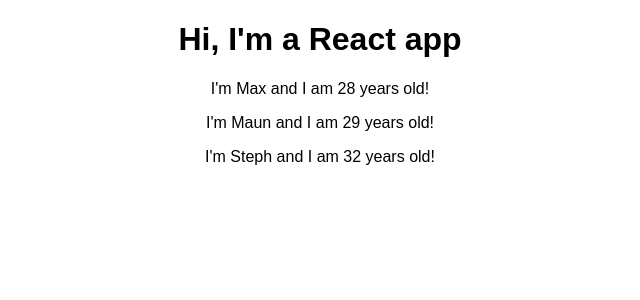
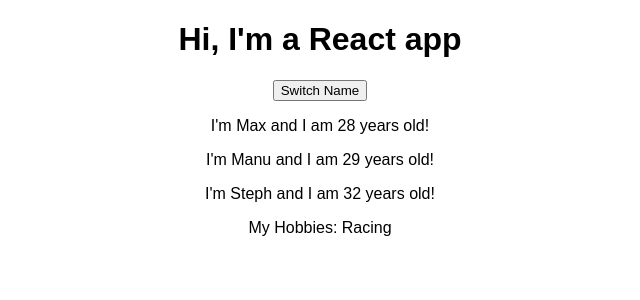
Before and after one commit to KeiferE/react-complete-guide, a React (Create React App) app: page / in a window 1280 px wide. Shown: the top 300 px of the page, without its empty margins (320-960 px from the left). Built offline with nearby package versions, Linux system fonts and the light colour scheme.

Commit message:
basic state changing for person comp

```diff
--- a/src/App.js
+++ b/src/App.js
@@ -1,16 +1,35 @@
 import React, { Component } from 'react';
 import './App.css';
-import Person from './Person/Person'
-import person from './Person/Person';
+import Person from './Person/Person';
 
 class App extends Component {
+  state = {
+    persons: [
+      { name: 'Max', age: 28 },
+      { name: 'Manu', age: 29 },
+      { name: 'Steph', age: 32}
+    ]
+  }
+
+  switchNameHandler = () => {
+    // console.log('Was clicked');
+    // DON'T DO THIS: this.state.persons[0].name = 'Maximilian'
+    this.setState({persons: [
+      { name: 'Maximilian', age: 28 },
+      { name: 'Manu', age: 29 },
+      { name: 'Steph', age: 32}
+    ]
+    })
+  }
+
   render() {
     return (
       <div className="App">
         <h1>Hi, I'm a React app</h1>
-        <Person name="Max" age="28"/>
-        <Person name="Maun" age="29"/>
-        <Person name="Steph" age="32">My Hobbies: Racing</Person>
+        <button onClick={this.switchNameHandler}>Switch Name</button>
+        <Person name={this.state.persons[0].name} age={this.state.persons[0].age}/>
+        <Person name={this.state.persons[1].name} age={this.state.persons[1].age}/>
+        <Person name={this.state.persons[2].name} age={this.state.persons[2].age}>My Hobbies: Racing</Person>
       </div>
     );
     // return React.createElement('div', {className: 'App'}, React.createElement('h1', null, 'Hi, I\'m a React App!!! '));
--- a/src/Person/Person.js
+++ b/src/Person/Person.js
@@ -1,7 +1,12 @@
 import React from 'react';
 
 const person = (props) => {
-    return <p>I'm {props.name} and I am {props.age} years old!</p>
+    return (
+    <div>
+        <p>I'm {props.name} and I am {props.age} years old!</p>
+        <p>{props.children}</p>
+    </div>
+    )
 }
 
 
```
